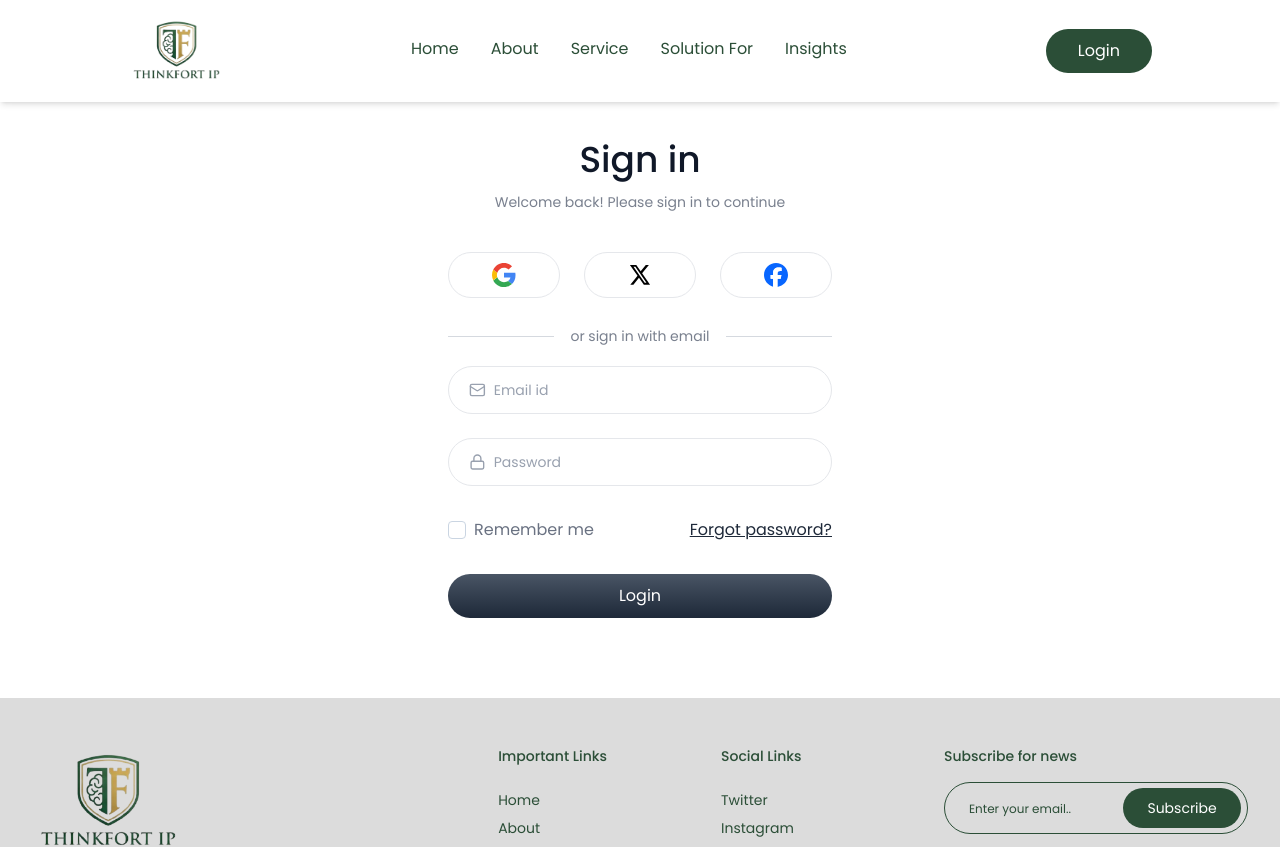
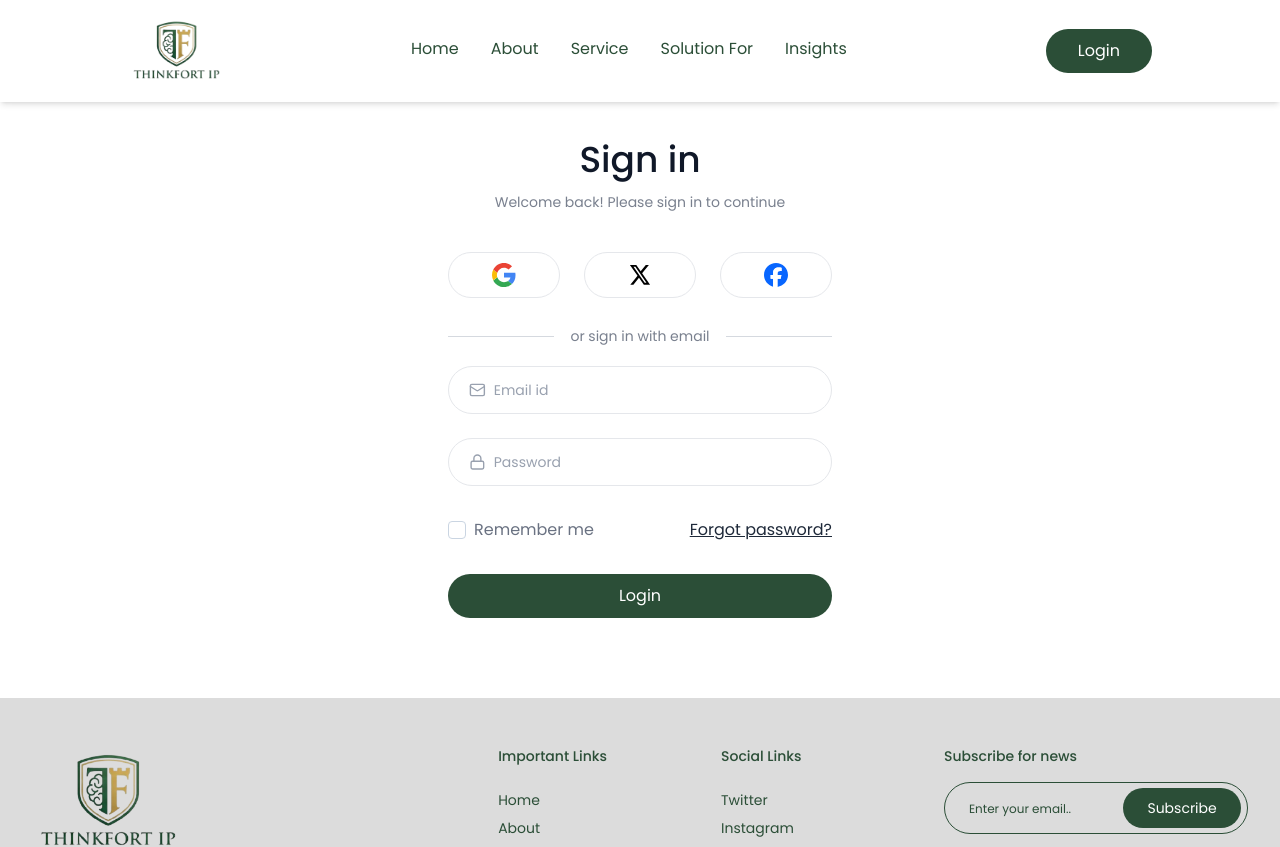
Before and after one commit to ThinkFort-IP/thinkfort-ui, a Next.js app: page /login in a window 1280 px wide. Shown: the top 847 px of the page. Built offline with nearby package versions, Linux system fonts and the light colour scheme.

Commit message:
branding css fix for login btn

```diff
--- a/src/app/login/page.js
+++ b/src/app/login/page.js
@@ -88,7 +88,7 @@ export default function Login() {
                     Forgot password?
                 </a>
             </div>
-            <button type="submit" className="mt-8 h-11 w-full cursor-pointer rounded-full bg-linear-to-b from-gray-600 to-gray-800 text-white transition hover:from-gray-700 hover:to-gray-900" >
+            <button type="submit" className="mt-8 h-11 w-full cursor-pointer rounded-full bg-[rgb(var(--brand-green))] text-white transition hover:bg-[rgb(var(--btn-hover))]" >
                 Login
             </button>
         </form>
--- a/src/components/Navbar.js
+++ b/src/components/Navbar.js
@@ -73,7 +73,7 @@ export const Navbar = () => {
                         </Link>
                     ))}
 
-                    <button className="bg-black text-white px-8 py-2.5 rounded-full transition-all duration-500">
+                    <button className="bg-[rgb(var(--brand-green))] text-white px-8 py-2.5 rounded-full transition-all duration-500">
                         Login
                     </button>
                 </div>
```
